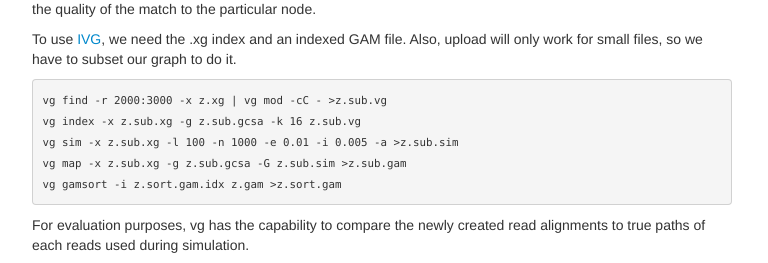
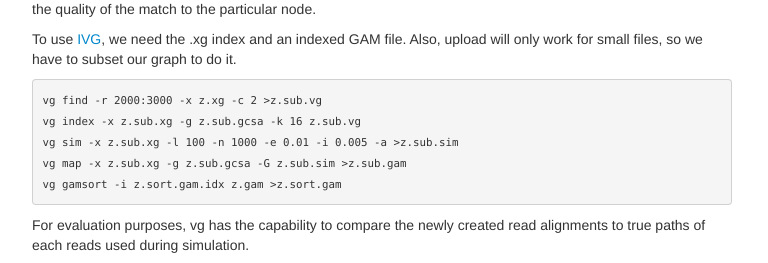
Before and after one commit to GTPB/CPANG19, a Jekyll site: the page built from pages/toy_examples.md, in a window 1280 px wide and 900 px high, scrolled down 3265 px. Shown: the part 166-429 px from the top of the window, without its empty margins (258-1026 px from the left). Built offline with Jekyll 4.4.1, drawn with Linux system fonts in a browser that asks for light colours.

Commit message:
that wasn't the problem

```diff
--- a/pages/toy_examples.md
+++ b/pages/toy_examples.md
@@ -140,7 +140,7 @@ We see the `Mappings` of the `Alignment` written in blue for exact matches and y
 To use [IVG](https://vgteam.github.io/sequenceTubeMap/), we need the .xg index and an indexed GAM file.
 Also, upload will only work for small files, so we have to subset our graph to do it.
 
-    vg find -r 2000:3000 -x z.xg | vg mod -cC - >z.sub.vg
+    vg find -r 2000:3000 -x z.xg -c 2 >z.sub.vg
     vg index -x z.sub.xg -g z.sub.gcsa -k 16 z.sub.vg
     vg sim -x z.sub.xg -l 100 -n 1000 -e 0.01 -i 0.005 -a >z.sub.sim
     vg map -x z.sub.xg -g z.sub.gcsa -G z.sub.sim >z.sub.gam
```
